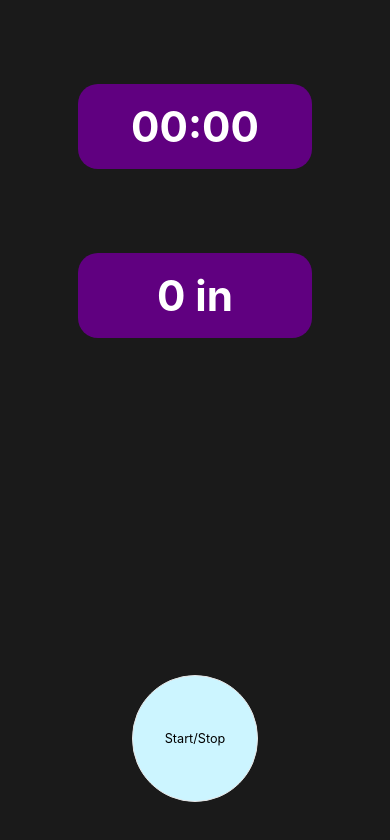
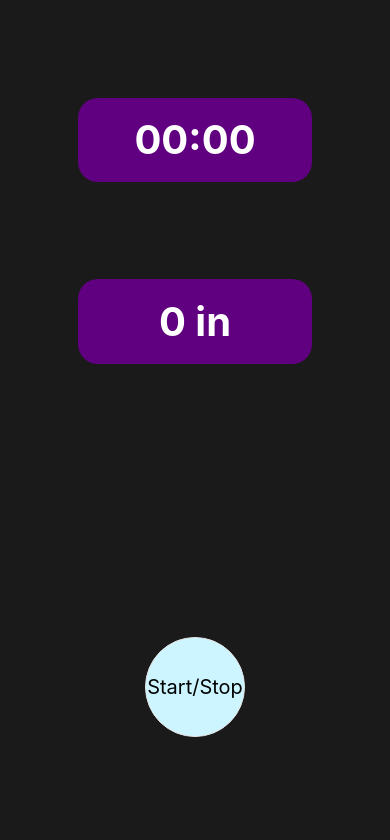
Before and after one commit to mschodin/UVCDisinfectionApp, a React Native app in the folder AndroidApp/: screen / in a window 390 px wide. Shown: the top 840 px of the page. Built offline with nearby package versions, Linux system fonts and the light colour scheme.

Commit message:
Fixed using 'vh' as percentages

```diff
--- a/AndroidApp/App.js
+++ b/AndroidApp/App.js
@@ -2,17 +2,17 @@ import React, { useState } from "react";
 import {StyleSheet, Text, View, Button, TouchableOpacity} from 'react-native';
 
 export default function App() {
-    const [v, setVar] = useState("00:00");
-    const [count, setCount] = useState(0);
+    // const [v, setVar] = useState("00:00");
+    // const [count, setCount] = useState(0);
     function handlePress() {
-        setCount(5);
+        // setCount(5);
     }
     return (
         <View style={styles.container}>
             <View style={styles.timebox}>
                 <Text
                     style={styles.timeboxText}>
-                    {v}
+                    00:00
                 </Text>
             </View>
             <View style={styles.timebox}>
@@ -44,32 +44,32 @@ const styles = StyleSheet.create({
         borderColor: '#e6e6e6',
         alignItems: 'center',
         justifyContent: 'center',
-        width: "15vh",
-        height: "15vh",
-        marginTop: "40vh",
+        width: 100,
+        height: 100,
+        marginTop: "70%",
         backgroundColor: '#ccf5ff',
-        borderRadius: "15vh",
+        borderRadius: 50,
     },
     buttonText: {
         color: "#000000",
-        fontSize: "1.5vh",
+        fontSize: 20,
         // fontFamily: "Roboto",
     },
     timebox: {
         backgroundColor: "#600080",
-        width: '60vw',
-        height: '10vh',
+        width: '60%',
+        height: '10%',
         justifyContent: 'center',
         marginRight: 'auto',
         marginLeft: 'auto',
-        marginTop: '10vh',
+        marginTop: '25%',
         alignItems: 'center',
-        borderRadius: '20px',
+        borderRadius: 20,
     },
     timeboxText: {
         // fontFamily: 'Roboto',
         color: 'white',
-        fontSize: '5vh',
+        fontSize: 40,
         fontWeight: 'bold',
     },
 });
```
Also changed, not shown: 1 other file (tests, documents, lock files or other folders).
